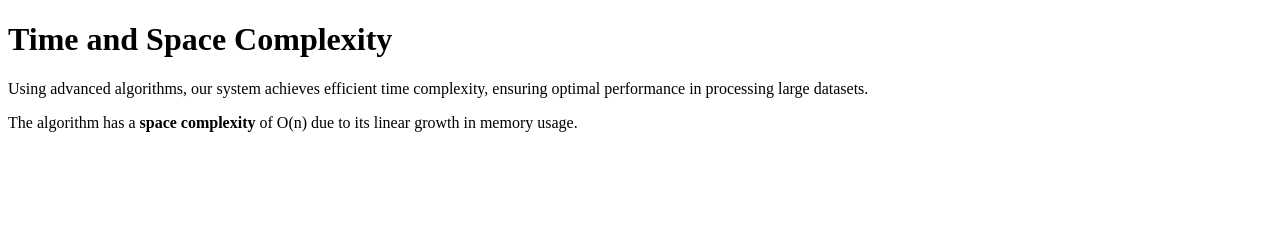
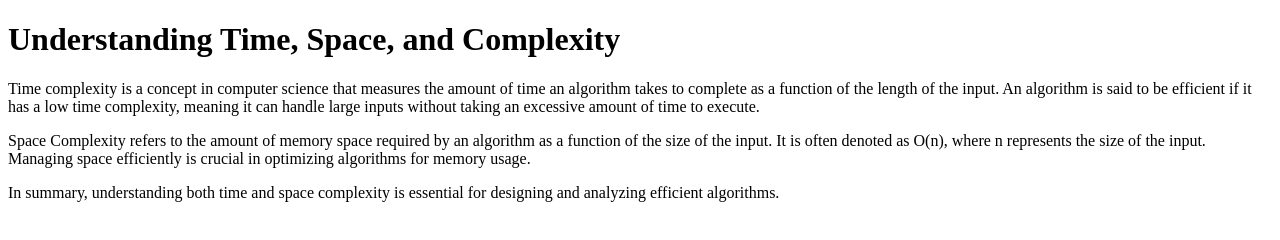
Before and after one commit to acciojob/time-and-space-complexity-piyush1212, a website: page main.html in a window 1280 px wide. Drawn offline with Linux system fonts and the light colour scheme.

Commit message:
created a submission

```diff
--- a/main.html
+++ b/main.html
@@ -8,9 +8,14 @@
 
 <body>
 	<!-- the entire body must be written by student -->
-	<h1>Time and Space Complexity</h1>
-	<p>Using advanced algorithms, our system achieves efficient time complexity, ensuring optimal performance in processing large datasets.</p>
-	<p>The algorithm has a <b>space complexity</b> of O(n) due to its linear growth in memory usage.</p>
+	<h1>Understanding Time, Space, and Complexity</h1>
+
+<p>Time complexity is a concept in computer science that measures the amount of time an algorithm takes to complete as a function of the length of the input. An algorithm is said to be efficient if it has a low time complexity, meaning it can handle large inputs without taking an excessive amount of time to execute.</p>
+
+<p>Space Complexity refers to the amount of memory space required by an algorithm as a function of the size of the input. It is often denoted as O(n), where n represents the size of the input. Managing space efficiently is crucial in optimizing algorithms for memory usage.</p>
+
+<p>In summary, understanding both time and space complexity is essential for designing and analyzing efficient algorithms.</p>
+
     <script type="text/javascript" src="./script.js">
 </script>
 
```
